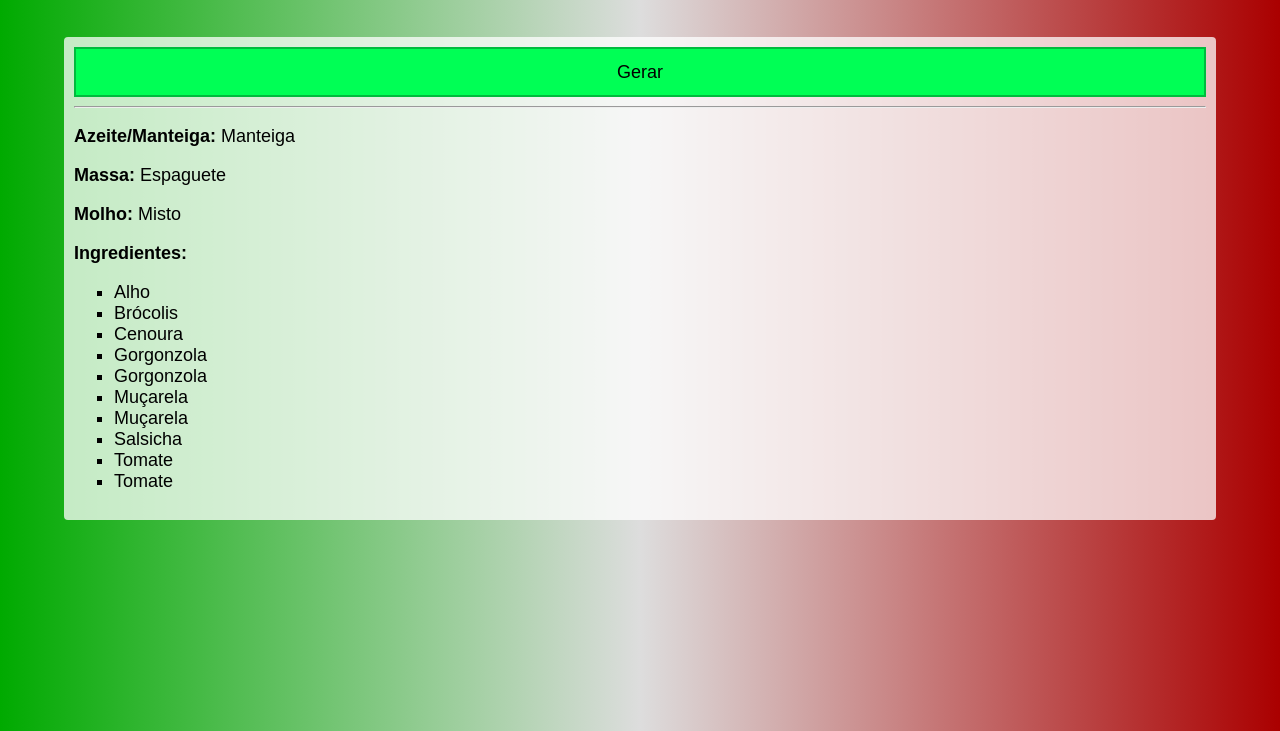
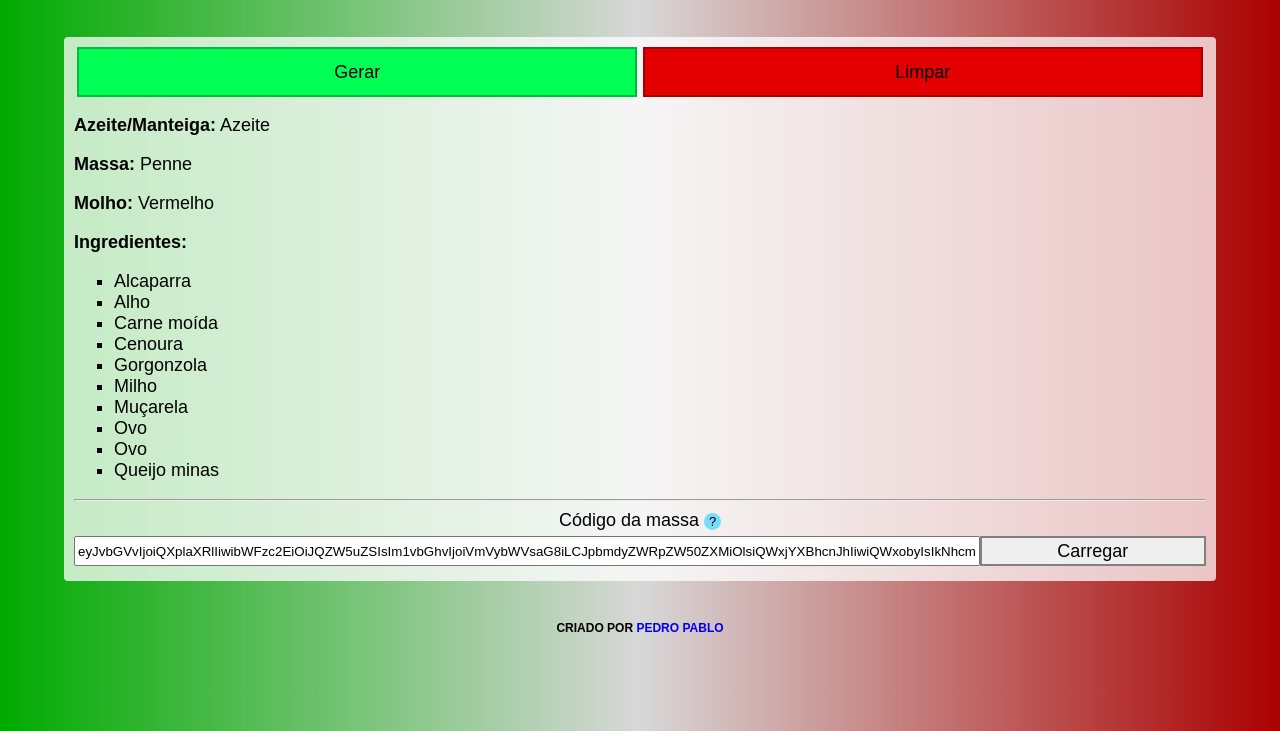
Before and after one commit to pedro-pablo/gerador-de-massa, a plain HTML site: page index.html in a window 1280 px wide. Both pictures are taken after a click on the button "Gerar". Shown: the part 69-800 px from the top of the page. Drawn offline with Linux system fonts and the light colour scheme.

Commit message:
Ajustes na aparência, implementação de código para massas

```diff
--- a/index.html
+++ b/index.html
@@ -13,10 +13,10 @@
         <h1>Gerador de Massa</h1>
     </header>
     <main>
-        <button id="gerar" onclick="gerar()">Gerar</button>
-
-        <hr />
-
+        <div id="botoes">
+            <button id="gerar" class="botao" onclick="gerar()">Gerar</button>
+            <button id="limpar" class="botao" onclick="limpar()">Limpar</button>
+        </div>
         <p><strong>Azeite/Manteiga:</strong> <span id="oleo"></span></p>
         <p><strong>Massa:</strong> <span id="massa"></span></p>
         <p><strong>Molho:</strong> <span id="molho"></span></p>
@@ -33,6 +33,23 @@
             <li id="ingr8"></li>
             <li id="ingr9"></li>
         </ul>
+
+        <hr />
+
+        <div class="div-codigo" style="text-align: center;">
+            <span style="margin: 5px">Código da massa<button id="botao-instrucoes" onclick="instrucoes()">?</button></span>
+            <span id="instrucoes-carregar" style="display: none">
+                O código abaixo representa a massa gerada. Ele pode ser compartilhado com outras pessoas para que elas possam gerar uma massa igual a essa.
+                <br />
+                Você também pode carregar a massa de outras pessoas colando um código no campo abaixo e clicando no botão ao lado.
+            </span>
+        </div>
+        <div class="div-codigo">
+            <input type="text" id="codigo-massa"><button id="carregar" class="botao" onclick="carregar()">Carregar</button>
+        </div>
     </main>
+    <footer>
+        <span class="texto-rodape">Criado por <a href="https://github.com/pedro-pablo" target="_blank">Pedro Pablo</a></span>
+    </footer>
 </body>
 </html>
--- a/main.css
+++ b/main.css
@@ -1,6 +1,6 @@
 html, body {
     font-family: sans-serif;
-    background: linear-gradient(90deg, #0a0, #ddd,#a00) no-repeat;
+    background: linear-gradient(90deg, #0a0, #d8d8d8 50%,#a00) no-repeat;
     color: black;
     height: 100vh;
     width: 100%;
@@ -27,25 +27,124 @@ main {
     margin: 10px 5vw 10px 5vw;
 }
 
-#gerar {
-    width: 100%;
+footer {
+    margin-top: 35px;
+    text-align: center;
+}
+
+.texto-rodape {
+    font-size: 12px;
+    text-transform: uppercase;
+    font-weight: bold;
+}
+
+.texto-rodape > a {
+    text-decoration: none;
+}
+
+.botao {
+    width: 49.5%;
     text-align: center;
     height: 50px;
     font-size: 18px;
+    color: #000;
+    display: inline-block;
+    border: 2px solid gray;
+}
+
+.botao:hover {
+    background-color: gray;
+}
+
+#botoes {
+    width: 100%;
+    text-align: center;
+    margin: auto;
+}
+
+#gerar {
     background-color: #00ff55;
-    border: 2px solid #00bb3e;
-    color: #000;
+    border-color: #00bb3e;
 }
 
 #gerar:hover {
     background-color: #00bb3e;
 }
 
-#gerar:disabled {
-    background-color: #999;
-    border-color: #999;
+#limpar {
+    background-color: #e20000;
+    border-color: #a80000;
+}
+
+#limpar:hover {
+    background-color: #a80000;
 }
 
 #ingredientes {
     list-style: none;
 }
+
+.div-codigo {
+    width: 100%;
+    text-align: center;
+    vertical-align: middle;
+    margin: 5px 0 5px 0;
+}
+
+#botao-instrucoes {
+    padding: 3px;
+    display: inline-block;
+    height: 17px;
+    width: 17px;
+    font-size: 13px;
+    text-align: center;
+    vertical-align: middle;
+    padding: 0;
+    border: 0;
+    background-color: #77ddff;
+    margin-left: 5px;
+    border-radius: 50%;
+}
+
+#botao-instrucoes:hover {
+    background-color: #41d0ff;
+}
+
+#instrucoes-carregar {
+    font-size: 12px;
+    background-color: #77ddff;
+    padding: 1.5px;
+    margin: 2px 0 2px 0;
+    width: 100%;
+    font-weight: bold;
+}
+
+#codigo-massa {
+    display: inline-block;
+    box-sizing: border-box;
+    width: 80%;
+    margin: auto;
+    height: 30px;
+    vertical-align: middle;
+}
+
+#carregar {
+    width: 20%;
+    height: 30px;
+    vertical-align: middle;
+}
+
+@media (max-width: 600px) {
+    .botao, #carregar {
+        width: 100%;
+        display: block;
+        margin-top: 5px;
+        margin-bottom: 5px;
+    }
+
+    #codigo-massa {
+        width: 100%;
+        display: block;
+    }
+
+}
--- a/main.js
+++ b/main.js
@@ -8,12 +8,22 @@ const INGREDIENTES = ['Milho', 'Bacon', 'Carne moída', 'Brócolis', 'Muçarela'
 
 
 window.onload = function() {
-    carregarMassa();
+    if (sessionStorage['ultimaMassa']) {
+        document.getElementById('codigo-massa').value = sessionStorage['ultimaMassaCodigo'];
+        var opcoes = JSON.parse(sessionStorage['ultimaMassa']);
+        if (typeof(opcoes) == 'object') {
+            exibirMassa(opcoes);
+        }
+    }
+}
+
+function instrucoes() {
+    var instrucoes = document.getElementById('instrucoes-carregar');
+    instrucoes.style.display = instrucoes.style.display == 'none' ? 'block' : 'none';
 }
 
 function gerar() {
     var botaoGerar = document.getElementById('gerar');
-    botaoGerar.setAttribute('disabled', '');
 
     var opcoes = {
         "oleo": '',
@@ -22,37 +32,44 @@ function gerar() {
         "ingredientes": []
     };
 
-    botaoGerar.innerText = 'Massa gerada!';
-
-    opcoes.oleo = OLEOS[numeroAleatorio(0, 1)];
-    opcoes.massa = MASSAS[numeroAleatorio(0, 2)];
-    opcoes.molho = MOLHOS[numeroAleatorio(0, 2)];
+    opcoes.oleo = OLEOS[gerarNumeroAleatorio(0, 1)];
+    opcoes.massa = MASSAS[gerarNumeroAleatorio(0, 2)];
+    opcoes.molho = MOLHOS[gerarNumeroAleatorio(0, 2)];
     for (let i = 1; i <= 10; i++) {
-        opcoes.ingredientes.push(INGREDIENTES[numeroAleatorio(0, 18)]);
+        opcoes.ingredientes.push(INGREDIENTES[gerarNumeroAleatorio(0, 18)]);
     }
 
     opcoes.ingredientes = opcoes.ingredientes.sort();
 
-    setTimeout(() => {
-        botaoGerar.removeAttribute('disabled');
-        botaoGerar.innerText = 'Gerar';
-    }, 1000);
-
-    salvarUltimaMassa(opcoes);
-    carregarMassa();
+    salvarMassa(opcoes);
+    exibirMassa(opcoes);
 }
 
-function numeroAleatorio(min, max) {
+function limpar() {
+    sessionStorage.clear();
+    window.location.reload(true);
+}
+
+function carregar() {
+    var objeto = JSON.parse(atob(document.getElementById('codigo-massa').value));
+    if (typeof(objeto) == 'object') {
+        salvarMassa(objeto);
+        exibirMassa(objeto);
+    } else {
+        alert('Código de massa inválido.');
+    }
+}
+
+function gerarNumeroAleatorio(min, max) {
     return Math.floor(Math.random() * (max - min + 1) + min);
 }
 
-function carregarMassa() {
+function exibirMassa(opcoes) {
     if (!sessionStorage['ultimaMassa']) {
         document.getElementById('ingredientes').style.listStyle = 'none';
         return;
     }
 
-    var opcoes = JSON.parse(sessionStorage['ultimaMassa']);
     document.getElementById('oleo').innerText = opcoes.oleo;
     document.getElementById('massa').innerText = opcoes.massa;
     document.getElementById('molho').innerText = opcoes.molho;
@@ -63,6 +80,10 @@ function carregarMassa() {
     }
 }
 
-function salvarUltimaMassa(opcoes) {
-    sessionStorage['ultimaMassa'] = JSON.stringify(opcoes);
+function salvarMassa(opcoes) {
+    var stringObjeto = JSON.stringify(opcoes);
+    var codigoObjeto = btoa(stringObjeto);
+    sessionStorage['ultimaMassa'] = stringObjeto;
+    sessionStorage['ultimaMassaCodigo'] = codigoObjeto;
+    document.getElementById('codigo-massa').value = codigoObjeto;
 }
```
